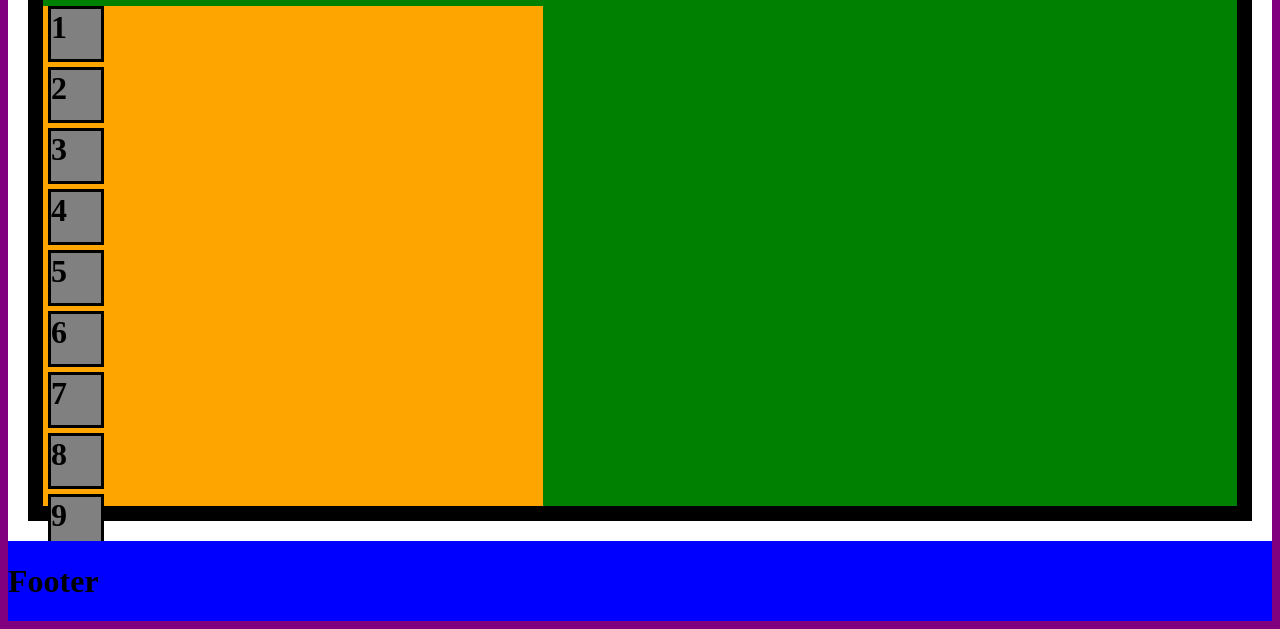
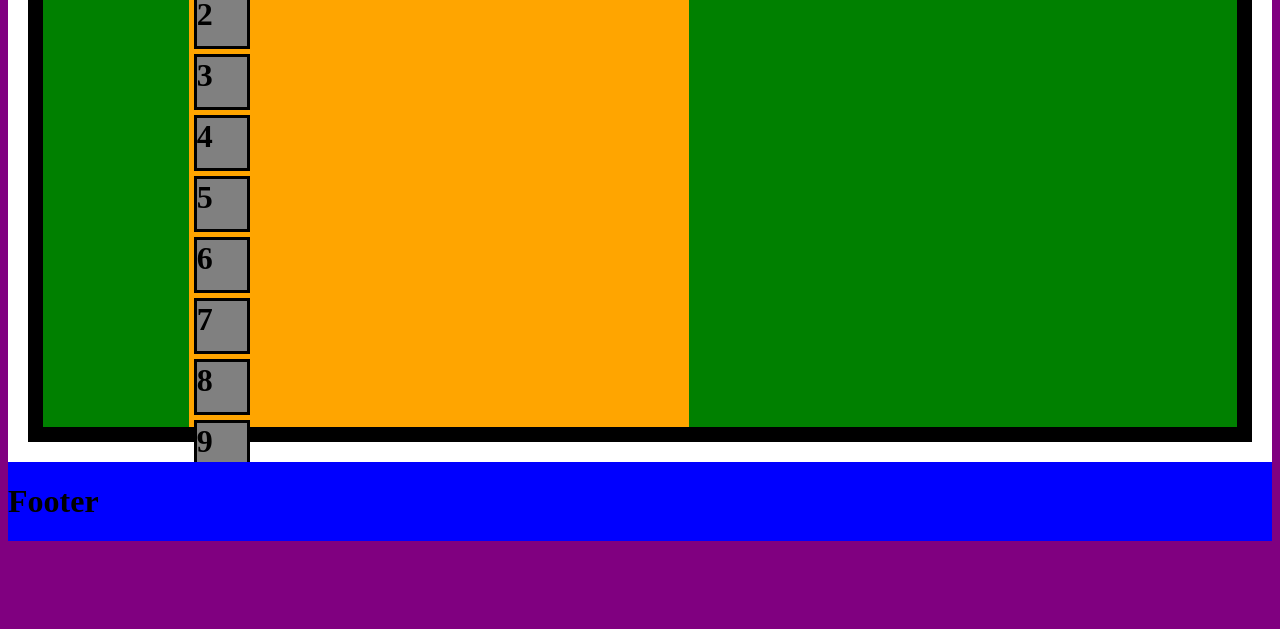
Before and after one commit to Maskus-rd/MySite, a plain HTML site: page index.html in a window 1280 px wide. Shown: the part 516-1145 px from the top of the page. After the commit the page ends 1065 px from the top, so only its background shows below. Drawn offline with Linux system fonts and the light colour scheme.

Commit message:
Update styles.css

```diff
--- a/styles.css
+++ b/styles.css
@@ -21,6 +21,10 @@ body{
   background-color: blue;
 }
 
+.section{
+  display: flex;
+}
+
 #content > .section{
   background-color: green;
   border: solid;
```
